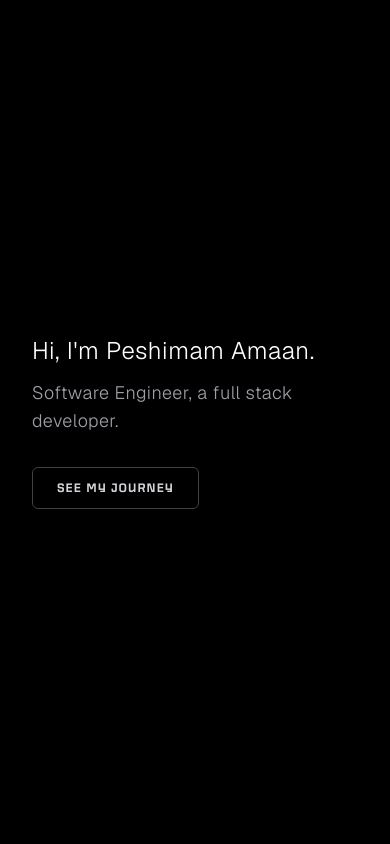
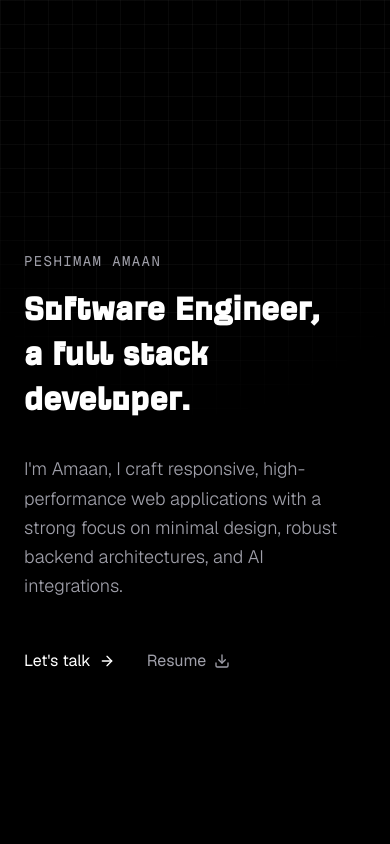
Before and after one commit to amaan6498/portfolio-amaan, a Next.js app: page / in a window 390 px wide. Shown: the top 844 px of the page. Built offline with nearby package versions, Linux system fonts and the light colour scheme.

Commit message:
style: Mobile responsiveness optimizations

```diff
--- a/src/app/page.tsx
+++ b/src/app/page.tsx
@@ -1,6 +1,6 @@
 "use client";
 
-import { useState, useRef } from "react";
+import { useState, useRef, useEffect } from "react";
 import { motion, AnimatePresence } from "framer-motion";
 import { ArrowRight, Mail, Code, Terminal, Layers, Download } from "lucide-react";
 import Link from "next/link";
@@ -28,6 +28,12 @@ export default function Home() {
   const [showIntro, setShowIntro] = useState(true);
   const [activeProject, setActiveProject] = useState(0);
   const scrollContainerRef = useRef<HTMLDivElement>(null);
+
+  useEffect(() => {
+    if (typeof window !== "undefined" && window.innerWidth < 768) {
+      setShowIntro(false);
+    }
+  }, []);
 
   const handleScroll = () => {
     if (scrollContainerRef.current) {
@@ -90,7 +96,7 @@ export default function Home() {
       <div className="fixed inset-0 h-screen w-screen bg-[linear-gradient(to_right,#80808012_1px,transparent_1px),linear-gradient(to_bottom,#80808012_1px,transparent_1px)] bg-[size:24px_24px] [mask-image:radial-gradient(ellipse_80%_50%_at_50%_0%,#000_70%,transparent_100%)] pointer-events-none z-0"></div>
 
       {/* Hero Section */}
-      <section className="relative z-10 flex flex-col items-center justify-center min-h-screen w-full max-w-6xl px-12 sm:px-20 lg:px-32">
+      <section className="relative z-10 flex flex-col items-center justify-center min-h-screen w-full max-w-6xl px-6 sm:px-12 md:px-20 lg:px-32">
         <motion.div
           initial="hidden"
           animate="visible"
@@ -128,7 +134,7 @@ export default function Home() {
           </div>
 
           {/* Illustration */}
-          <motion.div variants={fadeInUp} className="w-full lg:w-2/5 flex justify-center lg:justify-end mt-12 lg:mt-0">
+          <motion.div variants={fadeInUp} className="hidden lg:flex w-full lg:w-2/5 justify-end mt-12 lg:mt-0">
             <HeroIllustration />
           </motion.div>
         </motion.div>
@@ -136,7 +142,7 @@ export default function Home() {
       </section>
 
       {/* Skills Section */}
-      <section className="relative z-10 flex flex-col justify-center min-h-screen w-full max-w-6xl px-12 sm:px-20 lg:px-32 py-24">
+      <section className="relative z-10 flex flex-col justify-center min-h-screen w-full max-w-6xl px-6 sm:px-12 md:px-20 lg:px-32 py-24">
         <motion.div
           initial="hidden"
           whileInView="visible"
@@ -155,7 +161,7 @@ export default function Home() {
       </section>
 
       {/* Experience Section */}
-      <section className="relative z-10 flex flex-col justify-center min-h-screen w-full max-w-6xl px-12 sm:px-20 lg:px-32 py-24 border-t border-zinc-900">
+      <section className="relative z-10 flex flex-col justify-center min-h-screen w-full max-w-6xl px-6 sm:px-12 md:px-20 lg:px-32 py-24 border-t border-zinc-900">
         <motion.div
           initial="hidden"
           whileInView="visible"
@@ -200,7 +206,7 @@ export default function Home() {
       </section>
 
       {/* Featured Projects */}
-      <section className="relative z-10 flex flex-col justify-center min-h-screen w-full max-w-6xl px-12 sm:px-20 lg:px-32 py-24 border-t border-zinc-900">
+      <section className="relative z-10 flex flex-col justify-center min-h-screen w-full max-w-6xl px-6 sm:px-12 md:px-20 lg:px-32 py-24 border-t border-zinc-900">
         <motion.div
           initial="hidden"
           whileInView="visible"
@@ -275,7 +281,7 @@ export default function Home() {
       </section>
 
       {/* Footer / Contact */}
-      <section id="contact" className="relative z-10 flex flex-col justify-center min-h-[50vh] w-full max-w-6xl px-12 sm:px-20 lg:px-32 py-24 border-t border-zinc-900">
+      <section id="contact" className="relative z-10 flex flex-col justify-center min-h-[50vh] w-full max-w-6xl px-6 sm:px-12 md:px-20 lg:px-32 py-24 border-t border-zinc-900">
         <motion.div
           initial="hidden"
           whileInView="visible"
```
